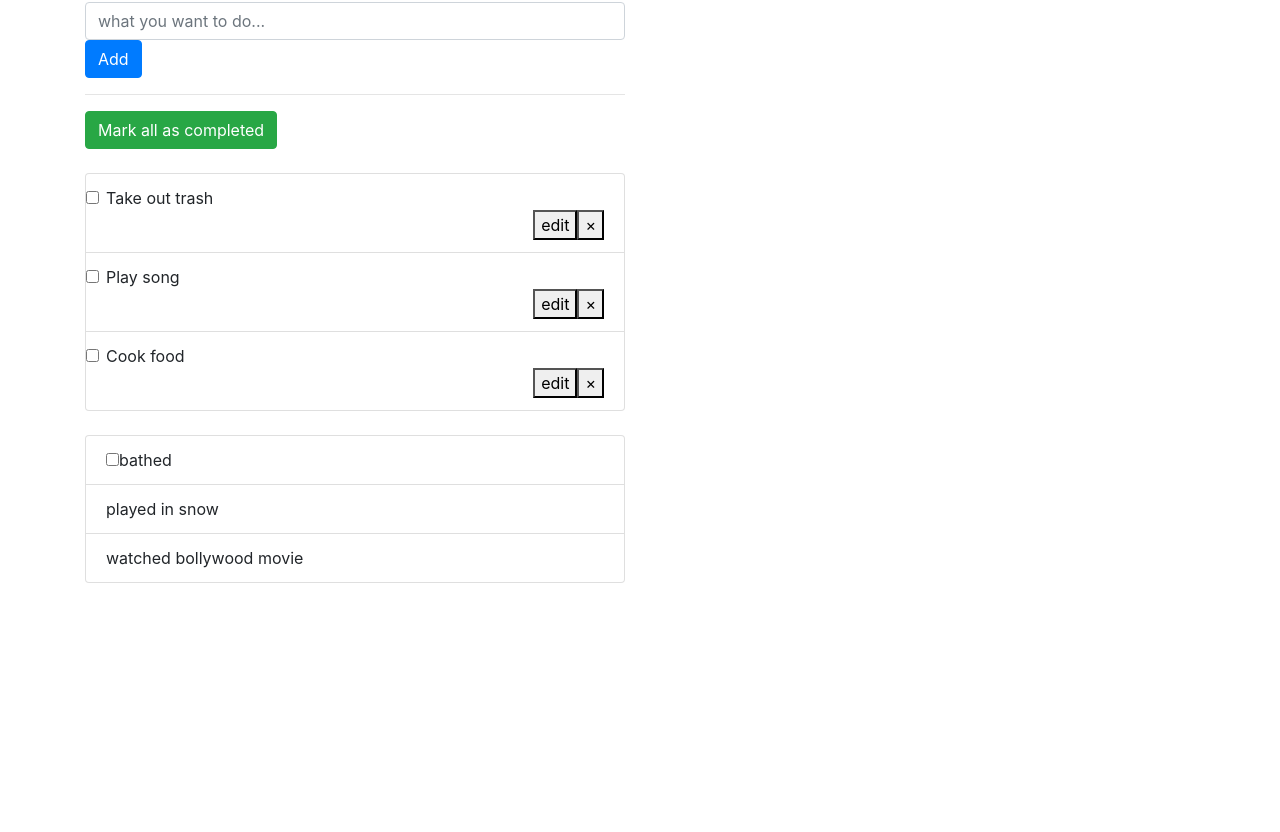
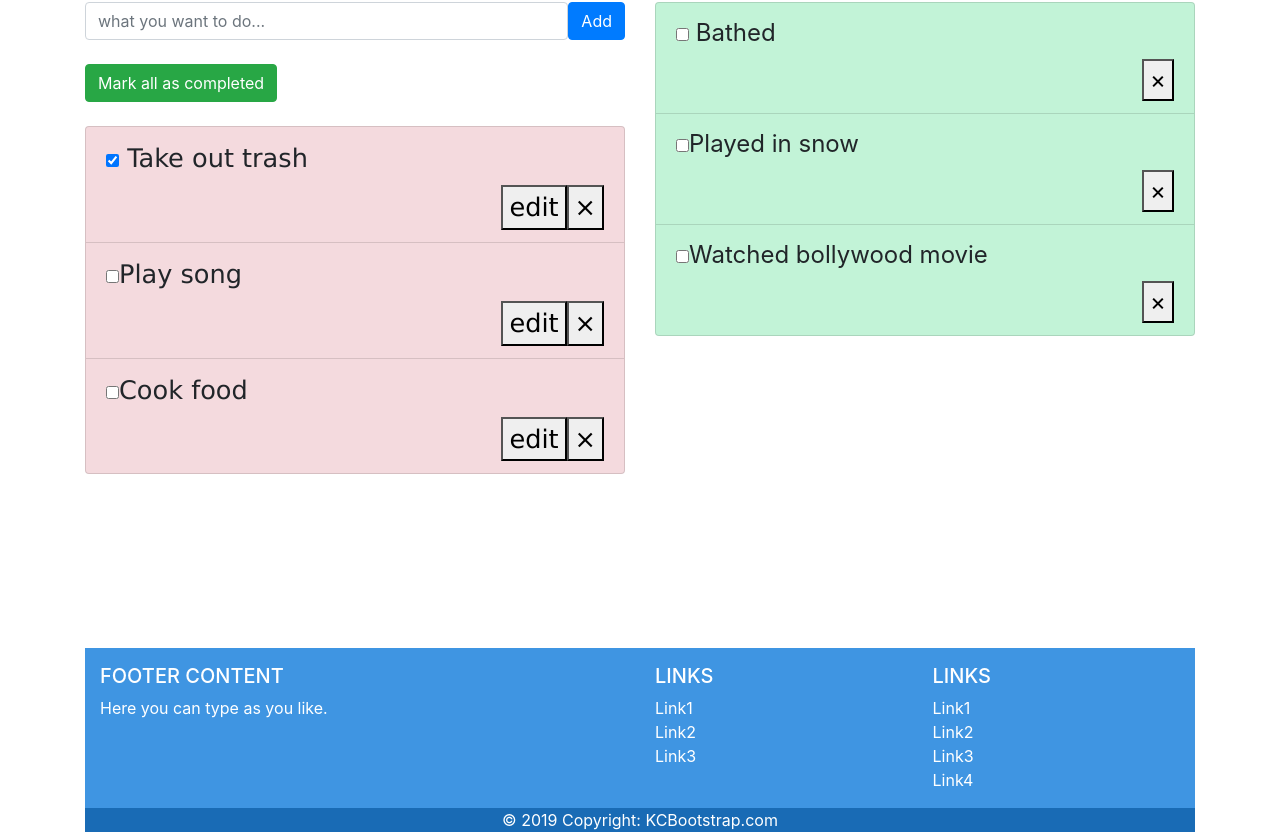
Before and after one commit to kabitachongbang/todo-app, a plain HTML site: page index.html in a window 1280 px wide. Shown: the part 54-886 px from the top of the page. Before the commit the page ends 800 px from the top, so only its background shows below. Drawn offline with nearby package versions, Linux system fonts and the light colour scheme.

Commit message:
added css file,footer.

```diff
--- a/assets/styles/style.css
+++ b/assets/styles/style.css
@@ -0,0 +1,24 @@
+.fixed-footer {
+  margin-bottom: 0;
+  margin-top: 150px;
+}
+.fixed-footer > .container > .row {
+  background-color: #3f95e2;
+}
+.fixed-footer > .footer-copyright {
+  background-color: #196bb5;
+}
+.todolist > .list-group > .list-group-item {
+  background-color: #f4dade;
+  font-size: 1.6rem;
+  font-family: Verdana, Geneva, Tahoma, sans-serif;
+}
+.todolist_done > .list-group > .list-group-item {
+  background-color: #c2f3d7;
+  font-size: 1.5rem;
+}
+h5,
+p,
+a {
+  color: white;
+}
--- a/index.html
+++ b/index.html
@@ -33,28 +33,41 @@
     <link rel="stylesheet" href="assets/styles/style.css" />
   </head>
   <body>
-    <div class="container">
+    <div class="container ">
       <div class="row">
-        <div class="col-md-6">
-          <div class="todolist not-done">
-            <h1>things to do</h1>
-            <input
-              type="text"
-              class="form-control"
-              placeholder="what you want to do..."
-            />
-            <button type="submit" class="btn btn-primary">Add</button>
+        <div class="col-md-6 col-sm-12 ">
+          <div class="todolist">
+            <h1 class="text-danger text-center ">
+              things to do
+            </h1>
+            <div class="d-flex  ">
+              <input
+                type="text"
+                class="form-control"
+                placeholder="what you want to do..."
+              />
+              <span>
+                <button type="submit" class="btn btn-primary">
+                  Add
+                </button></span
+              >
+            </div>
+
             <br />
-            <hr />
+            <hr class="clearfix w-100 d-md-none pb-3" />
             <button id="checkAll" class="btn btn-success">
               Mark all as completed
             </button>
             <br />
             <br />
-            <ul class="list-group">
-              <li class="list-group-item">
-                <input type="checkbox" value="" class="form-check-input" />Take
-                out trash
+            <ul class="list-group  list-unstyled">
+              <li class="list-group-item ">
+                    <label for="firstToDo">
+                  <input type="checkbox"  name="firstToDo" checked />
+
+                  </label>
+                  Take out trash</label
+                >
 
                 <div class="d-flex justify-content-end  ">
                   <div><button>edit</button></div>
@@ -62,16 +75,19 @@
                 </div>
               </li>
               <li class="list-group-item">
-                <input class="form-check-input" type="checkbox" value="" />Play
-                song
+                <label for="secondToDo">
+                  <input type="checkbox" name="secondToDo" />Play song</label
+                >
+
                 <div class="d-flex justify-content-end">
                   <div><button>edit</button></div>
                   <div><button>&times;</button></div>
                 </div>
               </li>
               <li class="list-group-item">
-                <input class="form-check-input" value="" type="checkbox" />Cook
-                food
+                <label for="thirdToDo">
+                  <input value="thirdToDo" type="checkbox" />Cook food</label
+                >
                 <div class="d-flex justify-content-end">
                   <div><button>edit</button></div>
                   <div><button>&times;</button></div>
@@ -80,15 +96,79 @@
             </ul>
           </div>
           <br />
-          <div class="todolist done">
-            <ul class="list-group">
-              <li class="list-group-item"><input type="checkbox" />bathed</li>
-              <li class="list-group-item">played in snow</li>
-              <li class="list-group-item">watched bollywood movie</li>
+        </div>
+
+        <div class="col-md-6 col-sm-12">
+          <div class="todolist_done">
+            <h1 class="text-success text-center">completed</h1>
+            <ul class="list-group list-unstyled">
+              <li class="list-group-item">
+                <label for="userBath"
+                  ><input type="checkbox" name="userBath" /> Bathed</label
+                >
+
+                <div class="d-flex justify-content-end">
+                  <button>&times;</button>
+                </div>
+              </li>
+              <li class="list-group-item">
+                <label for="userPlay">
+                  <input type="checkbox" name="userPlay" />Played in snow</label
+                >
+                <div class="d-flex justify-content-end">
+                  <button>&times;</button>
+                </div>
+              </li>
+              <li class="list-group-item">
+                <label for="userWatch">
+                  <input type="checkbox" name="userWatch" />Watched bollywood
+                  movie</label
+                >
+                <div class="d-flex justify-content-end">
+                  <button>&times;</button>
+                </div>
+              </li>
             </ul>
           </div>
         </div>
       </div>
+      <!-- Footer -->
+      <footer class="fixed-footer ">
+        <div class="container text-center font-weight-normal text-md-left ">
+          <div class="row">
+            <div class="col-md-6 mt-md-3 mt-3">
+              <h5 class="text-uppercase">Footer content</h5>
+              <p >Here you can type as you like.</p>
+            </div>
+            <hr class="clearfix w-100 d-md-none pb-3" />
+
+            <div class="col-md-3 mb-md-0  mt-md-3 mb-3">
+              <h5 class="text-uppercase">Links</h5>
+              <ul class="list-unstyled">
+                <li><a href="#"> Link1</a></li>
+                <li><a href="#">Link2</a></li>
+                <li><a href="#">Link3</a></li>
+              </ul>
+            </div>
+            <div class="col-md-3 mb-md-0 mt-md-3 mb-3">
+              <h5 class="text-uppercase">links</h5>
+              <ul class="list-unstyled">
+                <li><a href="#">Link1</a></li>
+                <li><a href="#">Link2</a></li>
+                <li><a href="#">Link3</a></li>
+                <li><a href="#">Link4</a></li>
+              </ul>
+            </div>
+          </div>
+        </div>
+        <div class="footer-copyright ">
+          <div class="col-12  text-white  text-center ">
+            © 2019 Copyright:
+            <a href="#">KCBootstrap.com</a>
+          </div>
+        </div>
+      </footer>
+      <!-- Footer -->
     </div>
   </body>
 </html>
```
